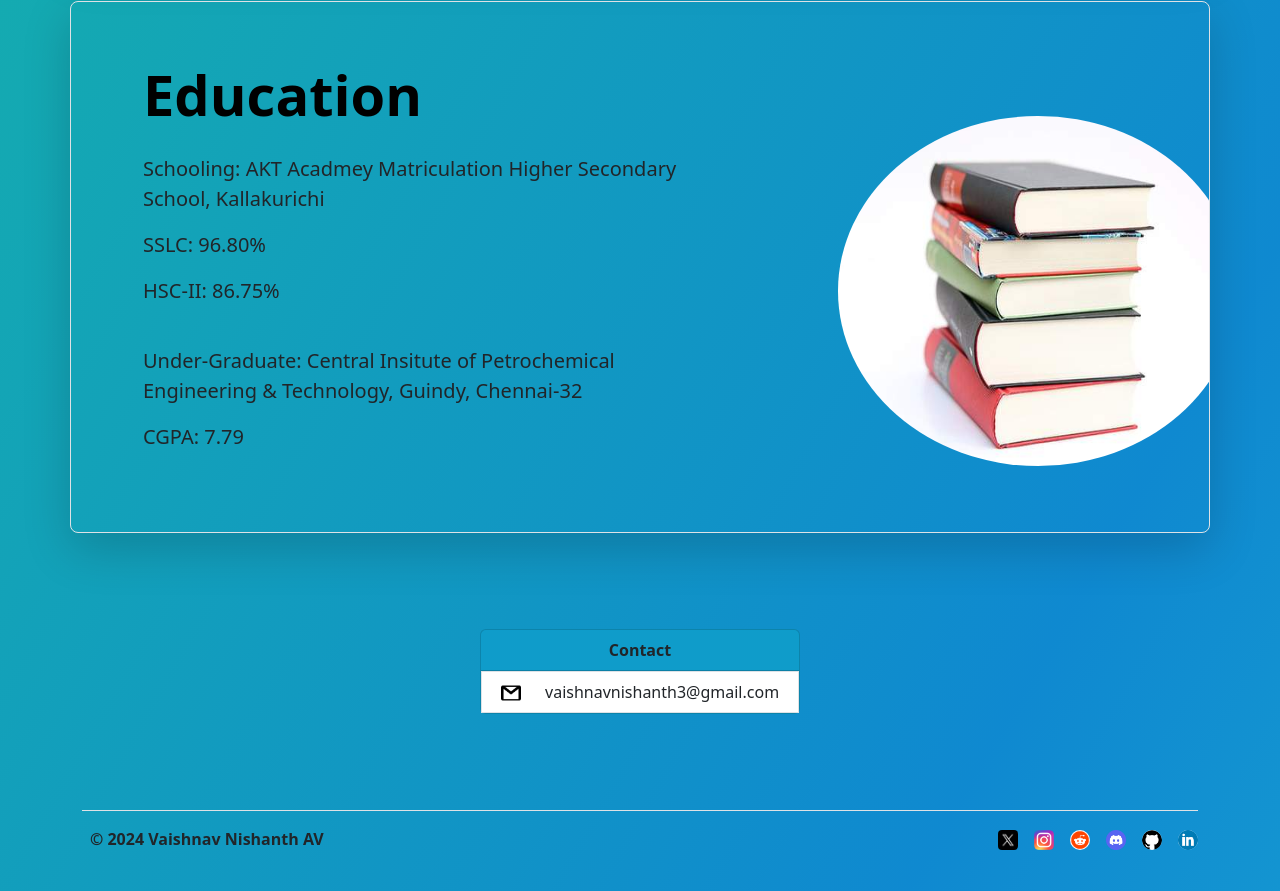
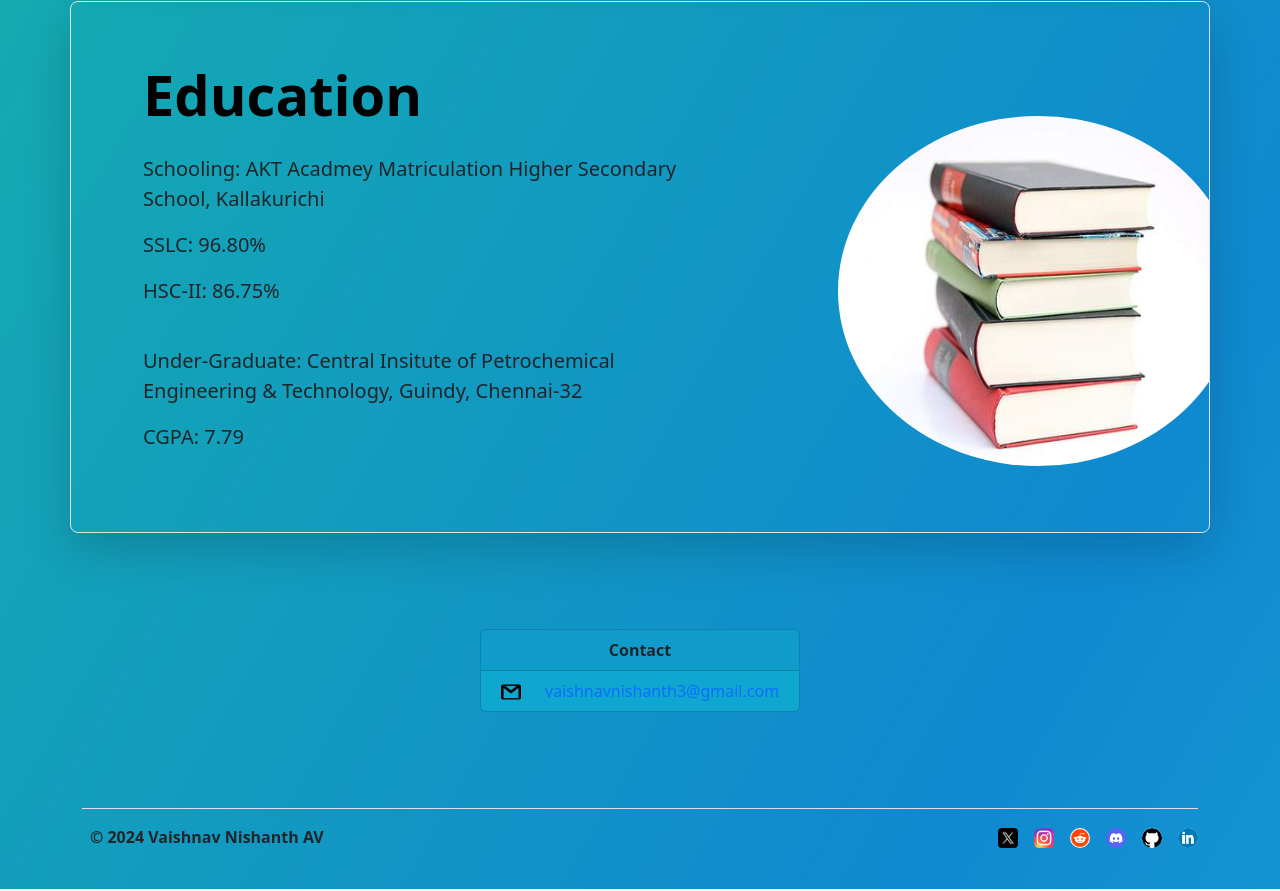
Before and after one commit to vaishnavnishanth3/Portifolio-website, a plain HTML site: page index.html in a window 1280 px wide. Shown: the part 3353-4244 px from the top of the page. Drawn offline with nearby package versions, Linux system fonts and the light colour scheme.

Commit message:
Update index.html

```diff
--- a/index.html
+++ b/index.html
@@ -172,7 +172,7 @@
                           Contact
                         </div>
                         <ul class="list-group list-group-flush items">
-                          <a href="mailto:vaishnavnishanth3@gmail.com?Subject=''" style="text-decoration:none;background-color:transparent"><li class="list-group-item"><img src="./assests/webp/gmail.webp" alt="gmail logo" class="gmail-logo"></img> vaishnavnishanth3@gmail.com</li></a>
+                          <li class="list-group-item"><img src="./assests/webp/gmail.webp" alt="gmail logo" class="gmail-logo"></img> <a href="mailto:vaishnavnishanth3@gmail.com?Subject=''" style="text-decoration:none;background-color:transparent">vaishnavnishanth3@gmail.com</a></li>
                         </ul>
                     </div>
               </div>
```
